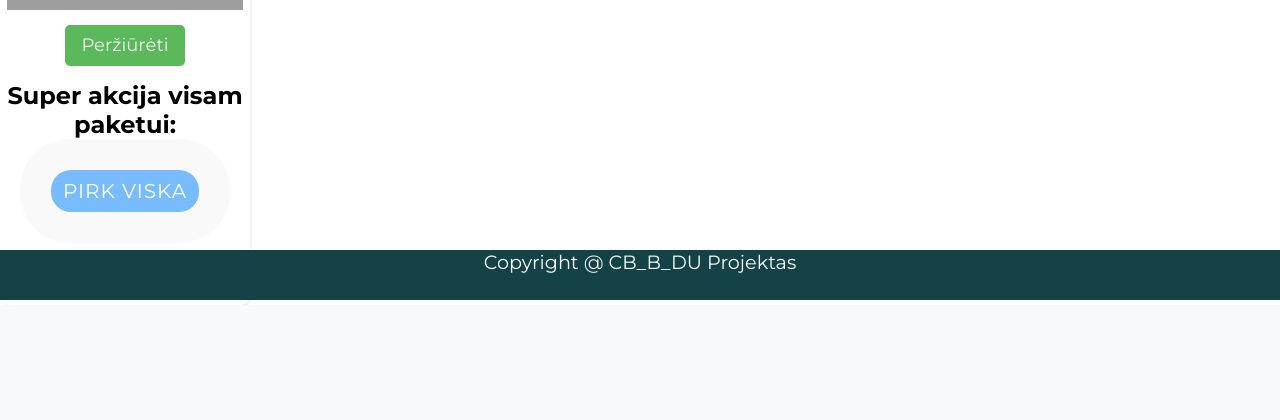
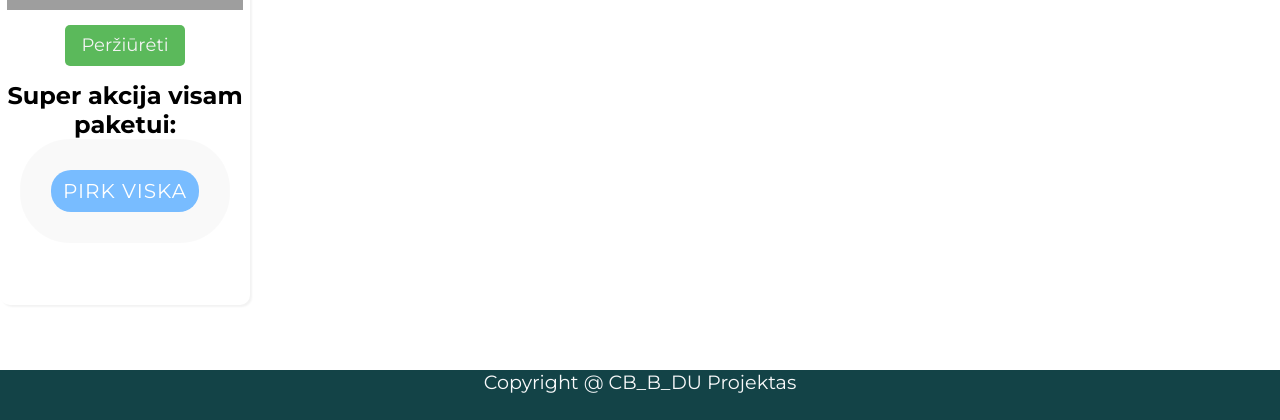
Before and after one commit to donataspiragis/cb_b_du, a PHP site: page / in a window 1280 px wide. Shown: the part 1162-1582 px from the top of the page. Before the commit the page ends 1462 px from the top, so only its background shows below. Run offline with PHP 8.4, Linux system fonts and the light colour scheme; data that the repository does not hold is empty; a stand-in replaces the project's code that opens the database connection; style sheets or scripts are compiled from the project's sources; some libraries are stand-ins or nearby versions; grey boxes are pictures that could not be loaded.

Commit message:
Small front end update. Added min-height for courses container.

```diff
--- a/public/css/style.css
+++ b/public/css/style.css
@@ -281,6 +281,7 @@ li a:hover {
 .front-content-holder {
         position: relative;
         width: 100%;
+        min-height: 800px;
     }
 
     .section-heading {
```
Also changed, not shown: src/views/index.php (line endings or trailing spaces).
